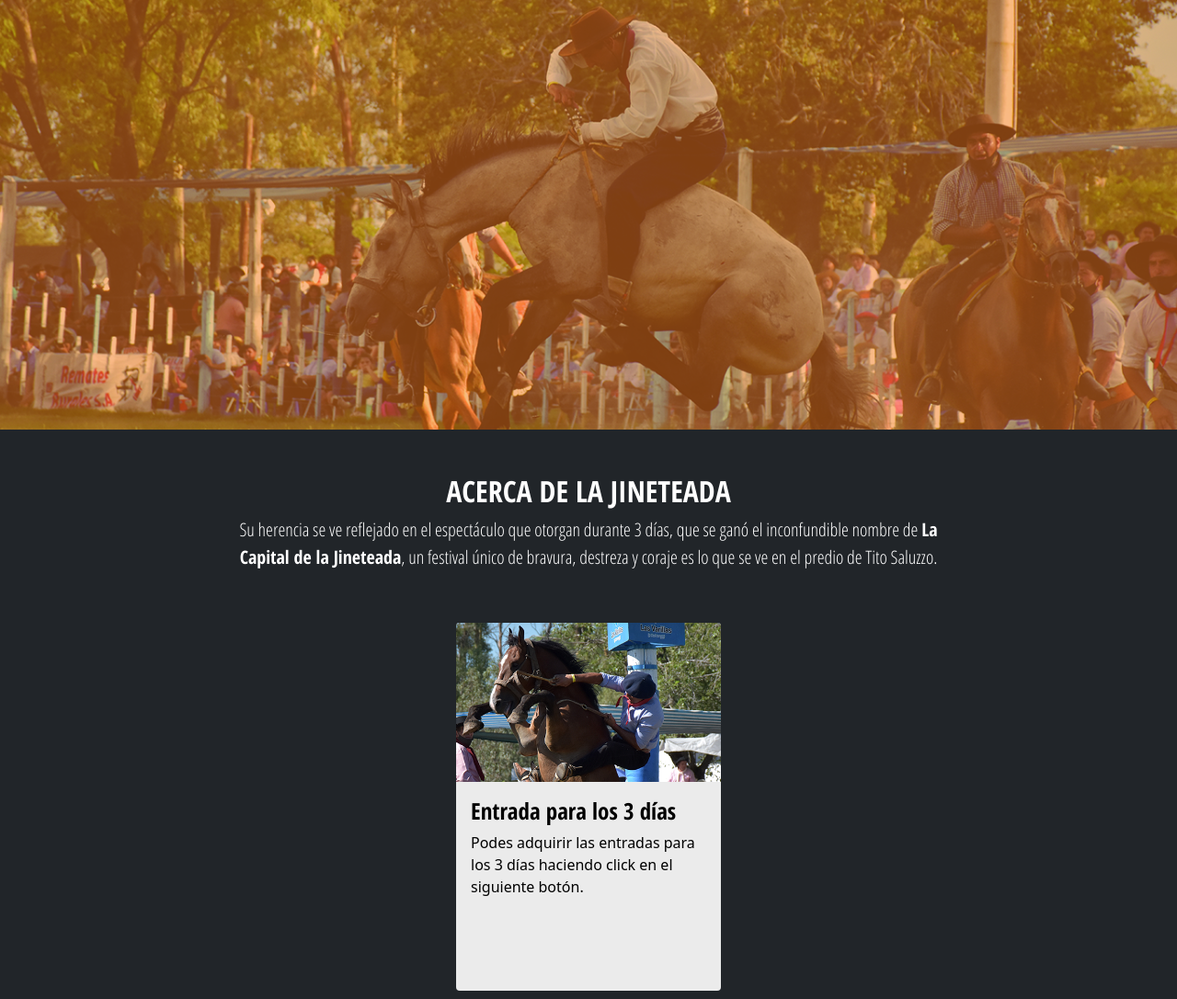
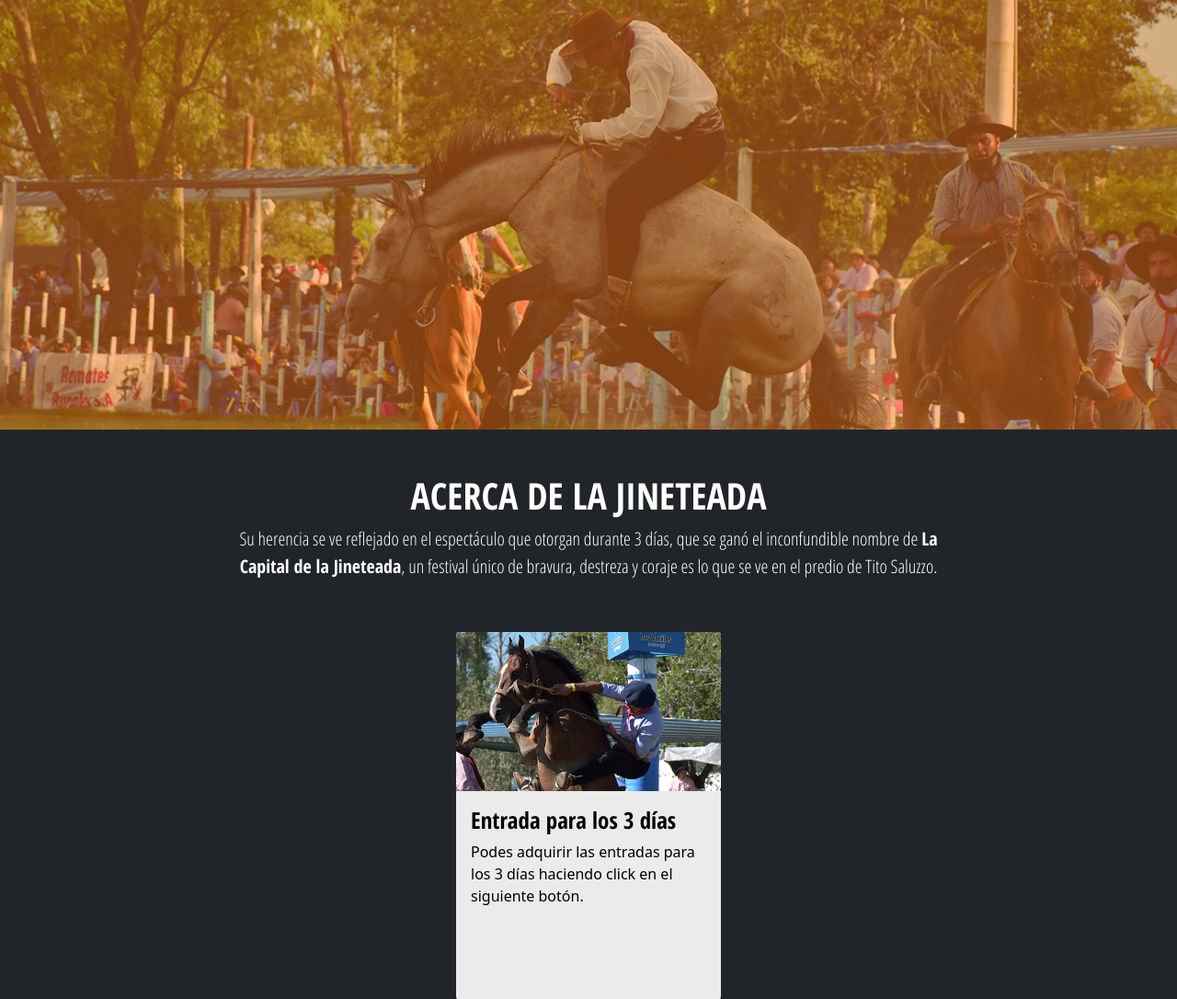
Before and after one commit to fedeodorcich/capital-de-la-jineteada, a PHP site: page / in a window 1280 px wide. Shown: the part 65-1151 px from the top of the page at 92% size. Run offline with PHP 8.4, Linux system fonts and the light colour scheme; some libraries are stand-ins or nearby versions.

Commit message:
changes news

```diff
--- a/css/styles.css
+++ b/css/styles.css
@@ -102,7 +102,7 @@
 #separated{
 	display: none;
 }
-h2{
+h2 , h1{
 	font-family: 'Bold';
 }
 li{
--- a/index.php
+++ b/index.html
@@ -3,24 +3,29 @@
 <head>
 	<title>Capital de la Jineteada</title>
 
-
-  <!-------------------------------------------------------METADATOS------->
-	<meta name="viewport" content="width=device-width, initial-scale=1.0, maximum-scale=1.0, user-scalable=no"/>
+  <!----------------------------------------------------------SEO--------------->
+  <meta name="viewport" content="width=device-width, initial-scale=1.0, maximum-scale=1.0, user-scalable=no"/>
   <meta charset="utf-8">
   <meta name="description" content="Página oficial de la capital de la jineteada llevada a cabo en el predio Tito Saluzzo, desde esta web se pueden adquirir las entradas para el evento"/>
+  <link rel="shortcut icon" href="img/icon.png">
   <meta name="keywords" content="capital de la jineteada, capital, jineteada, entradas, doma, caballos, las varillas"/>
-  <meta name="author" content="Federico Odorcich - Web Developer" />
-  <meta name="robots" content="index"/>
-  <meta http-equiv="cache-control" content="no-cache"/>
-
+  <meta name="viewport" content="width=device-width, user-scalable=no, initial-scale=1.0, maximum-scale=1.0, minimum-scale=1.0">
+  <meta name="languaje" content="ES">
+  <meta name="robots" content="index, follow">
+  <meta name="googlebot" content="index, follow">
+  <meta name="geo.region" content="AR-J">
+  <meta name="geo.placename" content="San Juan">
+  <meta name="author" content="Federico Odorcich - Web Developer">
+  <meta name="owner" content="Capital de la jineteada">
+  <!---------------------------------------------------------------------------->
 
 
   <!-------------------------------------------CAROUSEL---------------->
   <link rel="stylesheet" type="text/css" href="slick/slick.css"/>
 
 
-
-	<link rel="stylesheet" href="css/bootstrap.min.css">
+  <link rel=“canonical” href=“https://capitaldelajineteada.com/” />
+  <link rel="stylesheet" href="css/bootstrap.min.css">
   <link rel="stylesheet" href="css/styles.css">
 
   <script src="js/feathericons.js"></script>
@@ -54,7 +59,7 @@
 
 
 <div class="pricing-header px-3 py-3 pt-md-5 pb-md-4 mx-auto text-center">
-	<h2>ACERCA DE LA JINETEADA</h2>
+	<h1>ACERCA DE LA JINETEADA</h1>
 	<p class="lead">Su herencia se ve reflejado en el espectáculo que otorgan durante 3 días, que se ganó el inconfundible nombre de <b>La Capital de la Jineteada</b>, un festival único de bravura, destreza y coraje es lo que se ve en el predio de Tito Saluzzo.</p>
 </div>
 
```
Also changed, not shown: img/icon.png (added).
